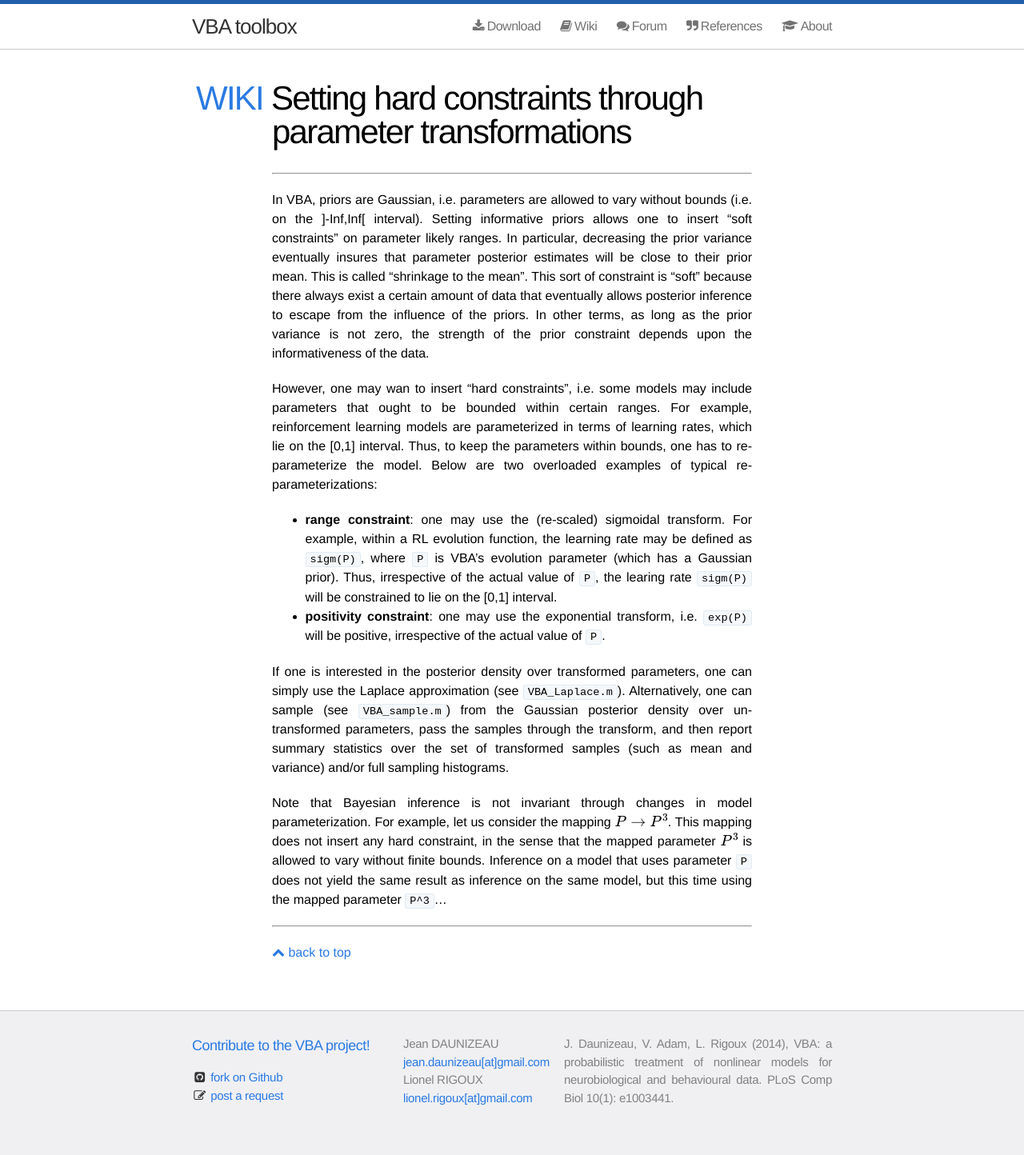
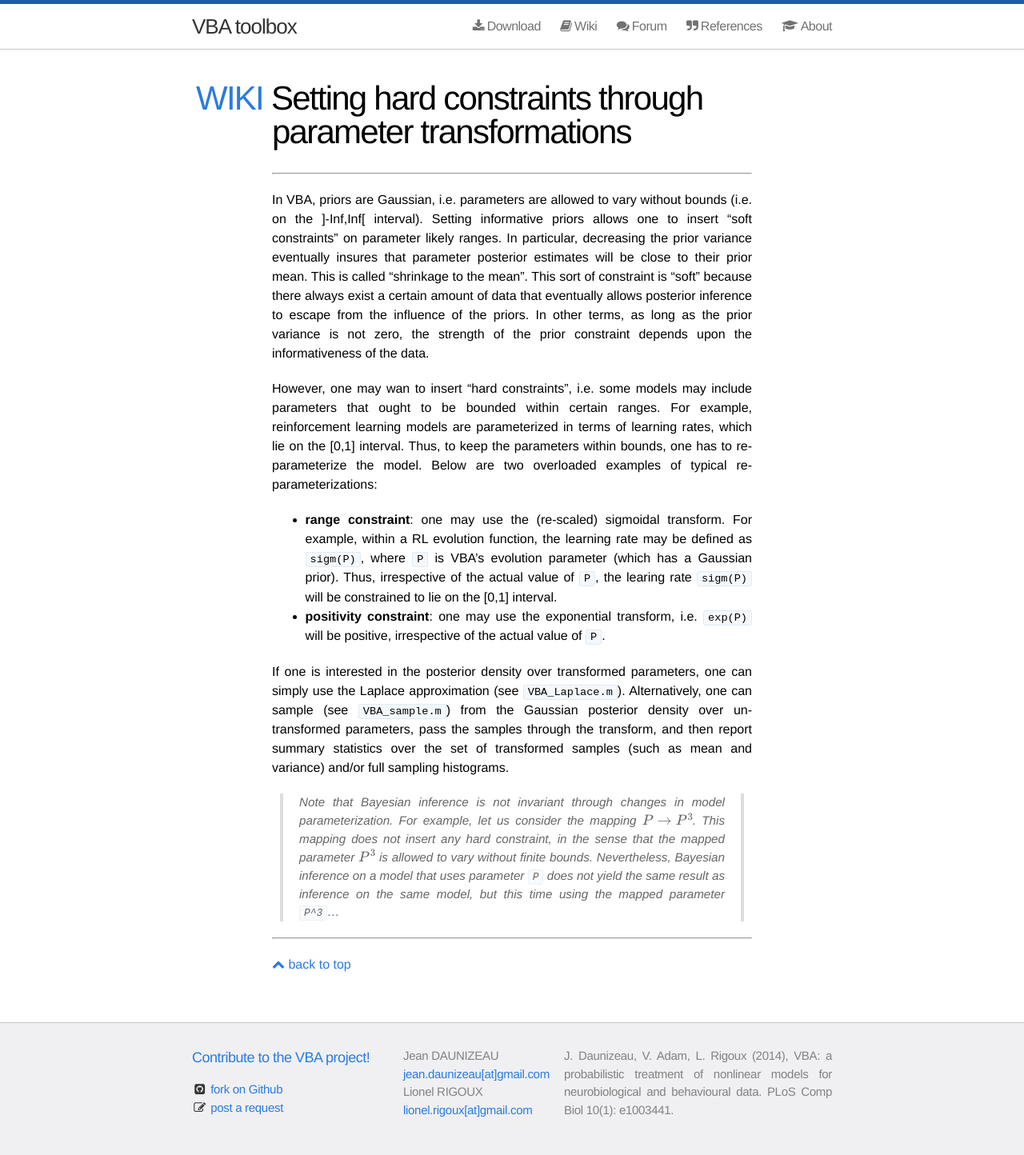
Before and after one commit to MBB-team/VBA-toolbox, a Jekyll site: the page built from _wiki/param-transform.md, in a window 1280 px wide. Shown: the whole page at 80% size. Built offline with Jekyll 4.4.1, drawn with Linux system fonts in a browser that asks for light colours; nearby versions of some CDN libraries; formulas are drawn with MathJax 3.

Commit message:
Update param-transform.md

```diff
--- a/_wiki/param-transform.md
+++ b/_wiki/param-transform.md
@@ -15,4 +15,4 @@ However, one may wan to insert "hard constraints", i.e. some models may include
 
 If one is interested in the posterior density over transformed parameters, one can simply use the Laplace approximation (see `VBA_Laplace.m`). Alternatively, one can sample (see `VBA_sample.m`) from the Gaussian posterior density over un-transformed parameters, pass the samples through the transform, and then report summary statistics over the set of transformed samples (such as mean and variance) and/or full sampling histograms.
 
-Note that Bayesian inference is not invariant through changes in model parameterization. For example, let us consider the mapping $$P \rightarrow P^3$$. This mapping does not insert any hard constraint, in the sense that the mapped parameter $$P^3$$ is allowed to vary without finite bounds. Inference on a model that uses parameter `P` does not yield the same result as inference on the same model, but this time using the mapped parameter `P^3`...
+> Note that Bayesian inference is not invariant through changes in model parameterization. For example, let us consider the mapping $$P \rightarrow P^3$$. This mapping does not insert any hard constraint, in the sense that the mapped parameter $$P^3$$ is allowed to vary without finite bounds. Nevertheless, Bayesian inference on a model that uses parameter `P` does not yield the same result as inference on the same model, but this time using the mapped parameter `P^3`...
```
